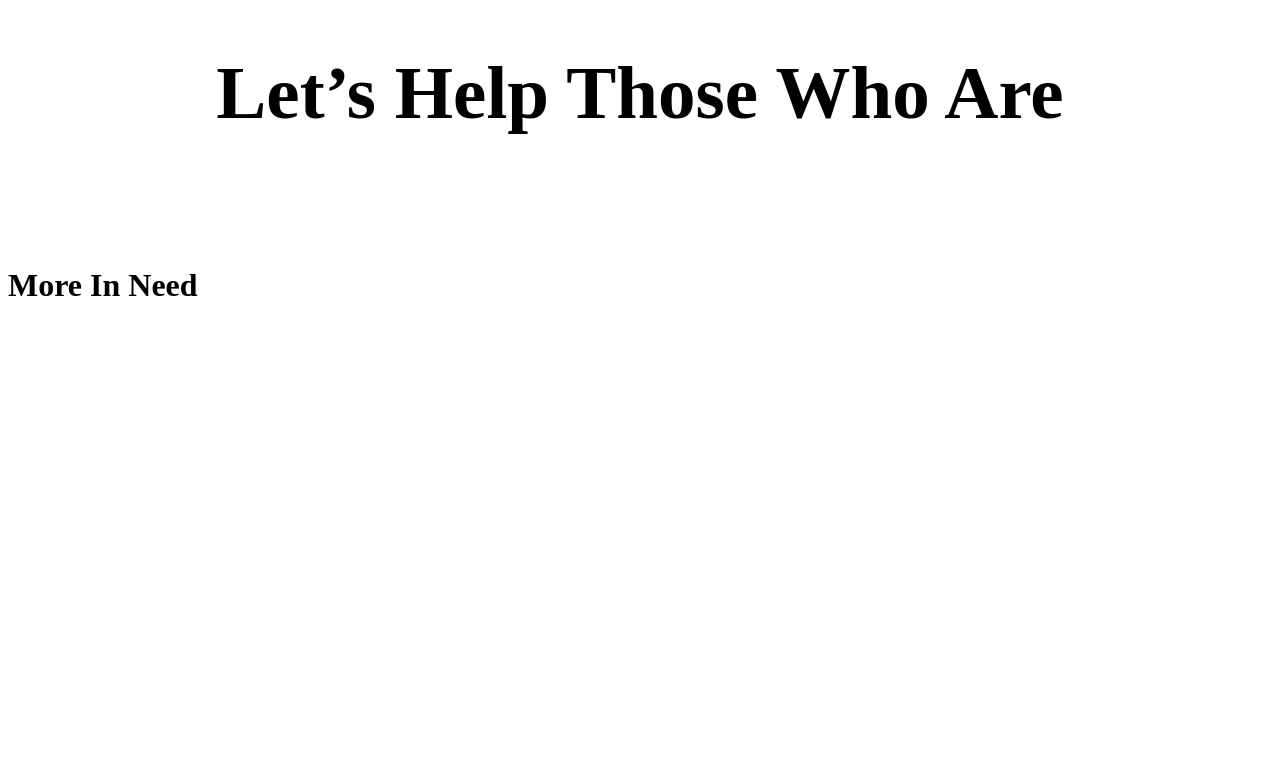
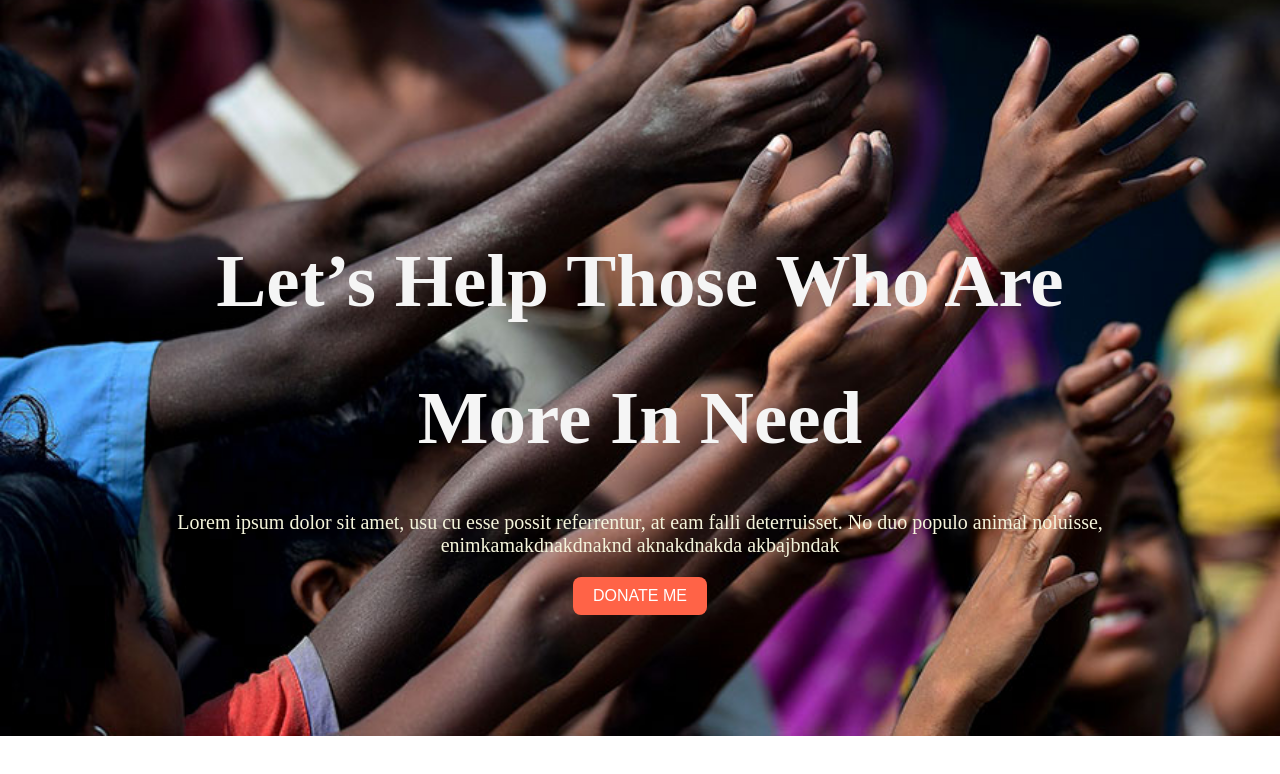
Before and after one commit to Torabarnob203311003/Donate-Today, a plain HTML site: page index.html in a window 1280 px wide. Drawn offline with Linux system fonts and the light colour scheme.

Commit message:
1 section

```diff
--- a/index.html
+++ b/index.html
@@ -11,12 +11,24 @@
     <title>Donate-Today</title>
 </head>
 <body>
-
+    <br>
+    <br>
+    <br>
+    <br>
+    <br>
+    <br>
+    <br>
+    <br>
+    <br>
+    <br>
     <h1 class="first-font" >Let’s Help Those Who Are</h1>
      <h1 class="sec-font"> More In Need</h1>
+     <p class="para">Lorem ipsum dolor sit amet, usu cu esse possit referrentur, at eam falli
+    deterruisset. No duo populo animal noluisse, <br> enimkamakdnakdnaknd aknakdnakda akbajbndak</p>
 
-
-
+    <div class="center">
+        <button class="custom-button"> DONATE ME</button>
+    </div>
 
 
 
--- a/style.css
+++ b/style.css
@@ -16,11 +16,59 @@
     font-weight: 700;
     font-style: normal;
 }
-   .first-font{
+   .first-font {
 
-                text-align: center;
-                font-weight: bold;
-                padding-bottom: 80px;
-                font-size: 75px;
+       text-align: center;
+       font-weight: bold;
+       color: whitesmoke;
 
-            }
+       font-size: 75px;
+
+   }
+   .sec-font{
+                    text-align: center;
+                        font-weight: bold;
+                    color: whitesmoke;
+                        font-size: 75px;
+   }
+   .para{
+            text-align: center;
+
+
+                font-size: 20px;
+   }
+   .center {
+       text-align: center;
+   }
+
+   .custom-button {
+       padding: 10px 20px;
+       border: none;
+       border-radius: 8px;
+       background-color: tomato;
+       color: white;
+       font-size: 16px;
+       cursor: pointer;
+       transition: background-color 0.3s ease;
+   }
+
+
+
+
+
+   body{
+
+            background-image: url(images/donation13.jpg);
+            background-repeat: no-repeat;
+            height: 100%;
+            background-position: center;
+                background-repeat: no-repeat;
+                background-size: cover;
+   }
+   p{
+
+     color: beige;
+
+
+
+   }
```
